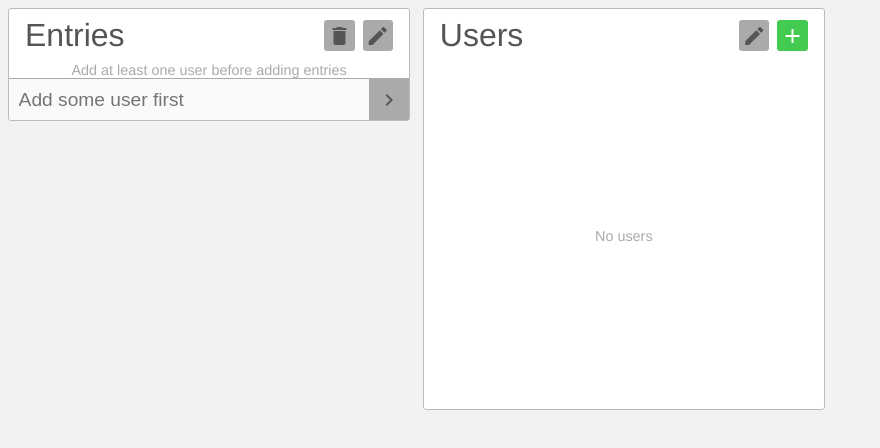
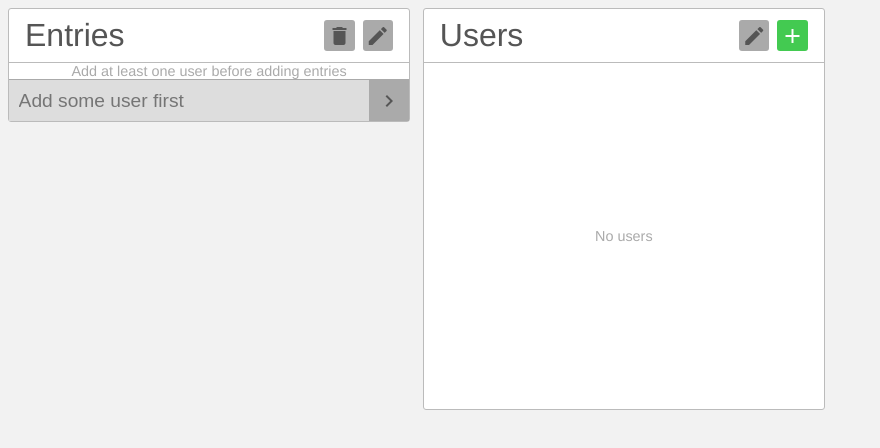
Before and after one commit to jackss011/spesa-counter, a React app: page / in a window 1280 px wide. Shown: the top 448 px of the page, without its empty margins (0-880 px from the left). Built offline with nearby package versions, Linux system fonts and the light colour scheme.

Commit message:
Fixed panes' header border

```diff
--- a/app/styles/components/_entry-pane.sass
+++ b/app/styles/components/_entry-pane.sass
@@ -5,9 +5,11 @@
     height: 100%
     min-width: 400px
 
+    .entry-header
+        border-bottom: $BORDER_MEDIUM
+
     .entry-list
         flex-shrink: 1
-        border-top: $BORDER_MEDIUM
     //
 //
 
@@ -45,6 +47,11 @@
         border: none
         outline: none
         font-size: 1.2em
+
+        &:disabled
+            background-color: #ddd
+
+        transition: background-color 0.3s
     //
 
     button
--- a/app/styles/components/_user-list.sass
+++ b/app/styles/components/_user-list.sass
@@ -3,7 +3,6 @@
     flex-grow: 1
     margin: 0
     padding: 0
-    border-top: $BORDER-MEDIUM
     +list
 //
 
--- a/app/styles/components/_user-pane.sass
+++ b/app/styles/components/_user-pane.sass
@@ -4,6 +4,9 @@
     +flex(column, flex-start, stretch)
     min-width: 400px
     min-height: 400px
+
+    .user-header
+        border-bottom: $BORDER-MEDIUM
 //
 
 
```
